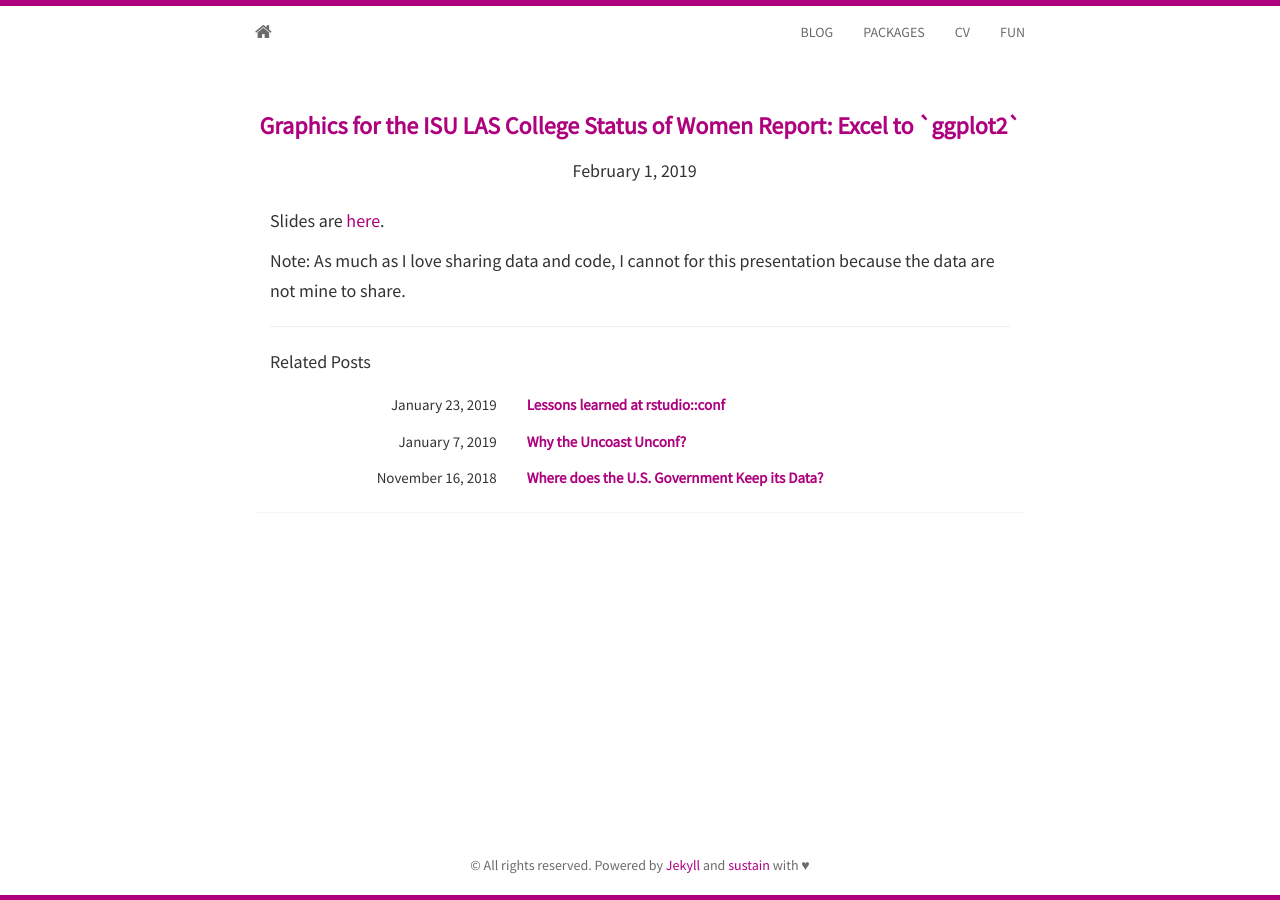
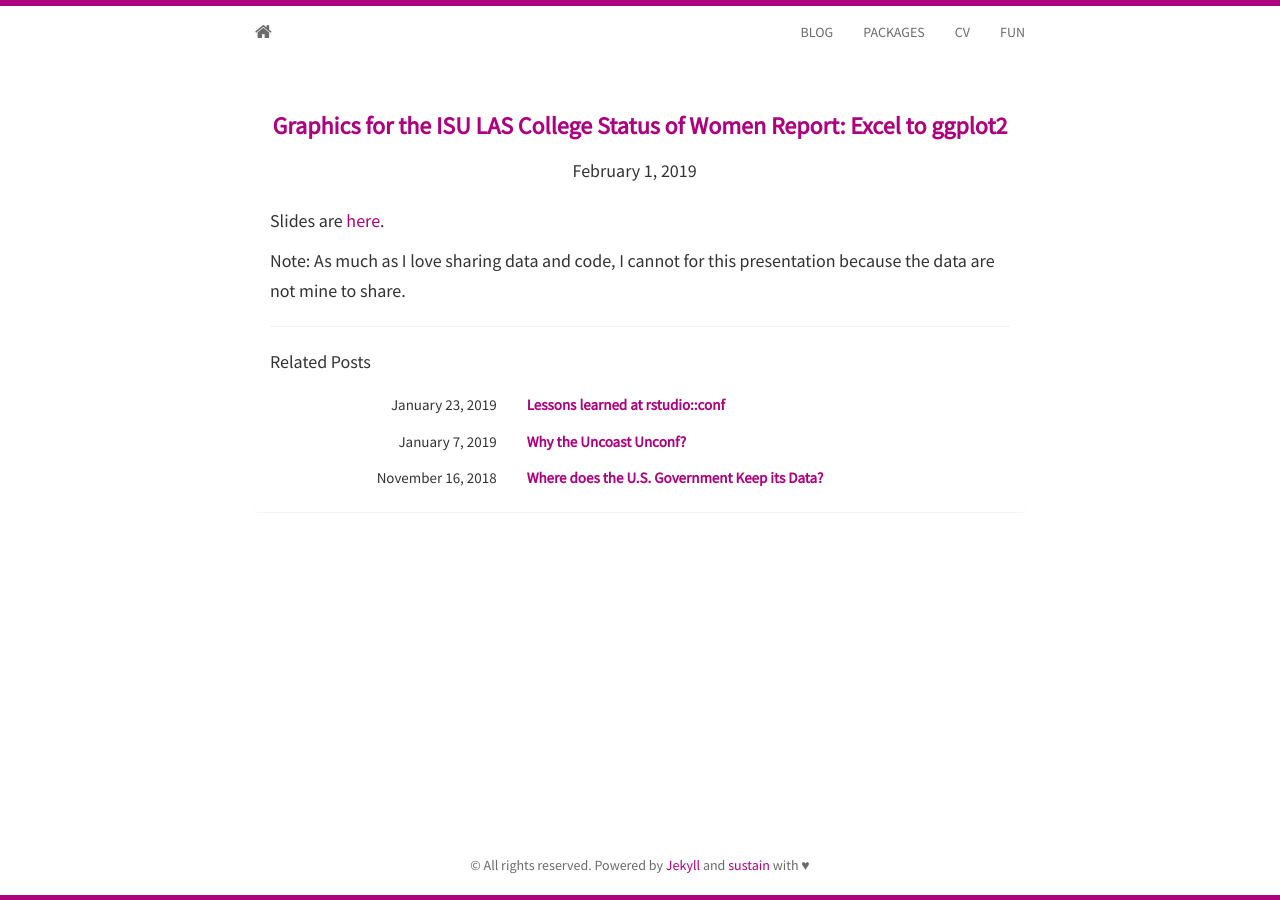
Before and after one commit to sctyner/sctyner.github.io, a Jekyll site: the page built from _posts/2019-02-01-women-viz.md, in a window 1280 px wide. Built offline with Jekyll 4.4.1, drawn with Linux system fonts in a browser that asks for light colours; nearby versions of some CDN libraries.

Commit message:
argle bargle remove ticks

```diff
--- a/_posts/2019-02-01-women-viz.md
+++ b/_posts/2019-02-01-women-viz.md
@@ -1,6 +1,6 @@
 ---
 layout: post
-title: "Graphics for the ISU LAS College Status of Women Report: Excel to `ggplot2`"
+title: "Graphics for the ISU LAS College Status of Women Report: Excel to ggplot2"
 date: "2019-02-01 13:10:00 CST"
 categories: graphics, rstats, ggplot2
 ---
--- a/_source/2019-02-01-women-viz.Rmd
+++ b/_source/2019-02-01-women-viz.Rmd
@@ -1,6 +1,6 @@
 ---
 layout: post
-title: "Graphics for the ISU LAS College Status of Women Report: Excel to `ggplot2`"
+title: "Graphics for the ISU LAS College Status of Women Report: Excel to ggplot2"
 date: "2019-02-01 13:10:00 CST"
 categories: graphics, rstats, ggplot2
 ---
```
